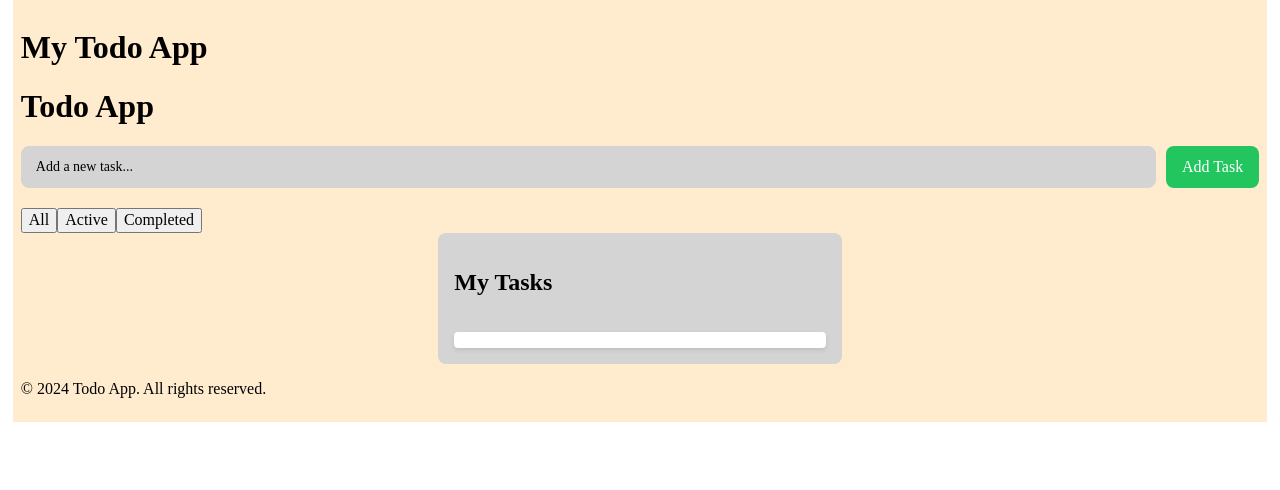
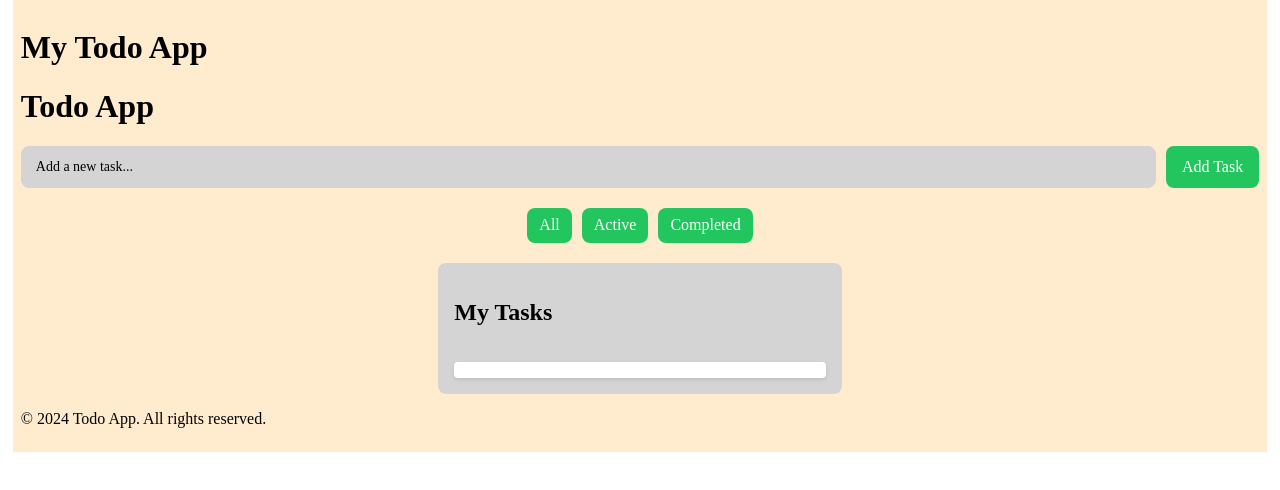
Before and after one commit to Lausonsiyo/todo-app, a React (Vite) app: page / in a window 1280 px wide. Shown: the top 490 px of the page. Built offline with nearby package versions, Linux system fonts and the light colour scheme.

Commit message:
feture filter button styles

```diff
--- a/src/components/Main/Main.css
+++ b/src/components/Main/Main.css
@@ -43,3 +43,20 @@
 .task__input-button:active {
   transform: scale(0.97);
 }
+
+.filters {
+  display: flex;
+  gap: 10px;
+  margin-bottom: 20px;
+  justify-content: center;
+}
+.filters button {
+  padding: 8px 12px;
+  border: none;
+  border-radius: 8px;
+  background: #22c55e;
+  color: white;
+  cursor: pointer;
+  font-weight: 500;
+  transition: all 0.2s ease;
+}
```
